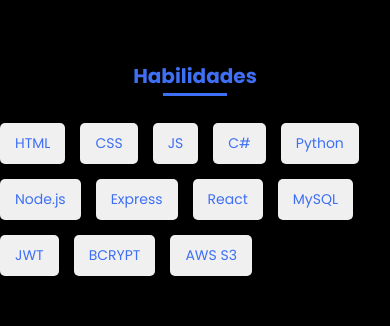
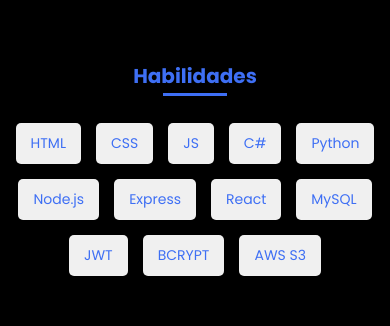
Before and after one commit to leo08910/leo08910.github.io, a plain HTML site: page index.html in a window 390 px wide. Shown: the part 1080-1406 px from the top of the page. Drawn offline with nearby package versions, Linux system fonts and the light colour scheme.

Commit message:
Se arregla un problema de desborde en mobile

```diff
--- a/assets/css/styles.css
+++ b/assets/css/styles.css
@@ -41,6 +41,8 @@
 
 html {
   scroll-behavior: smooth;
+  max-width: 100%;
+  overflow-x: hidden;
 }
 
 body {
@@ -48,6 +50,8 @@ body {
   font-family: var(--body-font);
   font-size: var(--normal-font-size);
   color: var(--second-color);
+  max-width: 100%;
+  overflow-x: hidden;
 }
 
 h1, h2, p {
@@ -302,6 +306,8 @@ img {
   padding: 0;
   margin: 0;
   gap: 15px; /* Espaciado entre los elementos de la lista */
+  justify-content: center;
+  align-items: center;
 }
 
 .skills__list li {
@@ -311,6 +317,8 @@ img {
   font-size: 14px;
   text-align: center;
   color: var(--first-color);
+  justify-content: center;
+  align-items: center;
 }
 
 
@@ -571,7 +579,7 @@ img {
     grid-template-columns: repeat(2, 1fr);
     column-gap: 2rem;
     align-items: center;
-    text-align: initial;
+    justify-content: center;
   }
   .work__container {
     grid-template-columns: repeat(3, 1fr);
```
